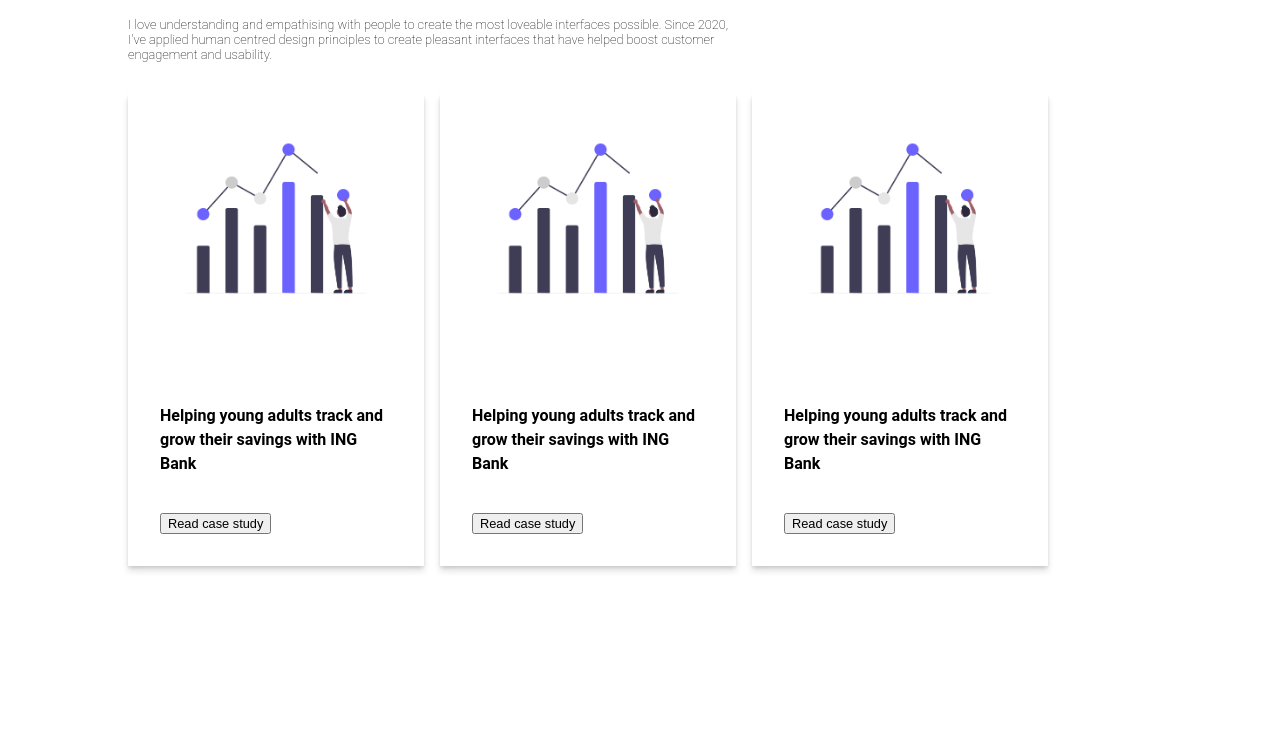
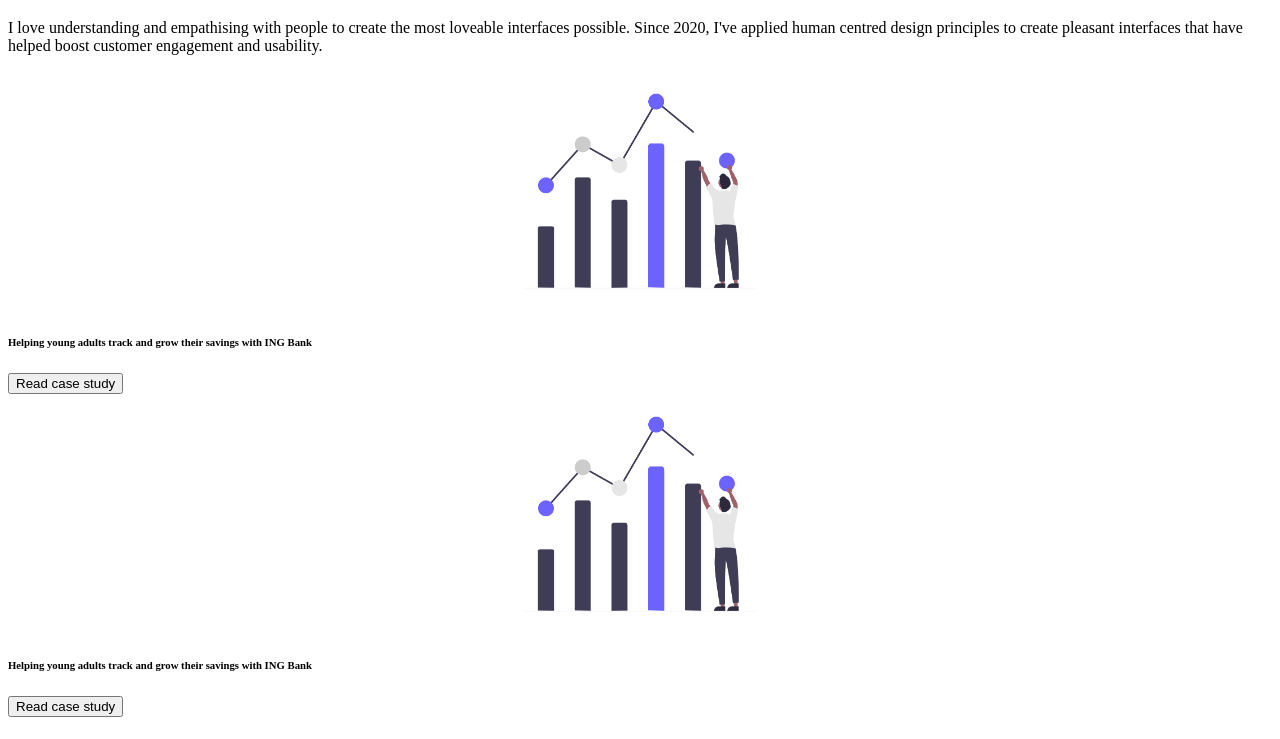
Before and after one commit to ephnann/portfolio-public, a plain HTML site: page index.html in a window 1280 px wide. Shown: the part 112-851 px from the top of the page. Before the commit the page ends 800 px from the top, so only its background shows below. Drawn offline with Linux system fonts and the light colour scheme.

Commit message:
1.2 Update style

```diff
--- a/css/style.css
+++ b/css/style.css
@@ -1,7 +1,7 @@
-@import url("/css/typography.css");
-@import url("/css/space.css");
-@import url("/css/columns.css");
-@import url("/css/elevation.css");
+@import url("./css/typography.css");
+@import url("./css/space.css");
+@import url("./css/columns.css");
+@import url("./css/elevation.css");
 
 html {
     margin: var(--sp-2);
```
Also changed, not shown: 1 other file.
